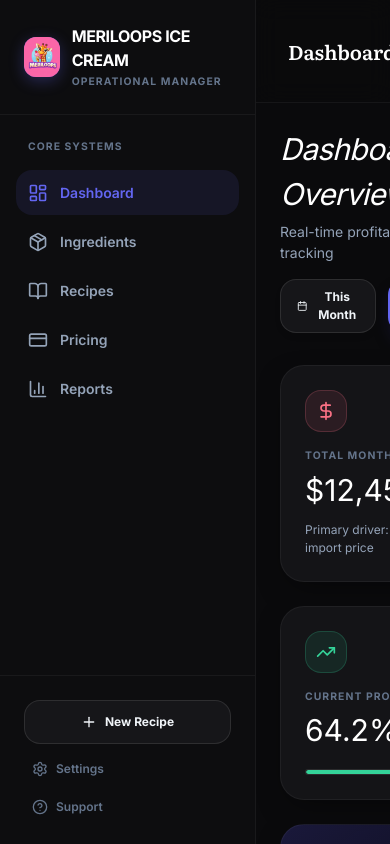
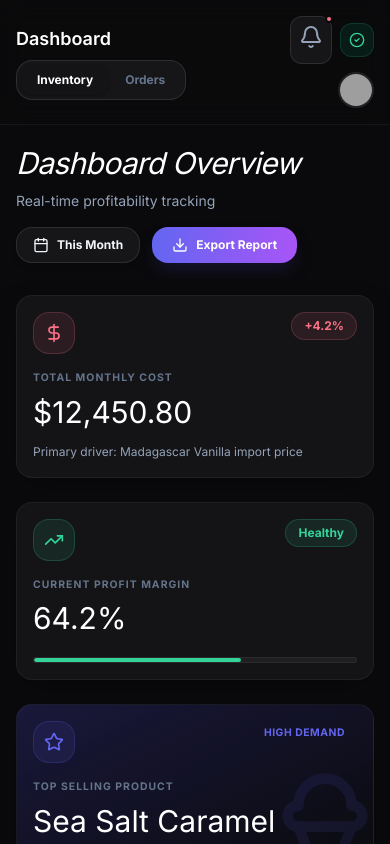
Before and after one commit to leoreyes07/heladeria-meriloops-clc, a React (Vite) app: page / in a window 390 px wide. Built offline with nearby package versions, Linux system fonts and the light colour scheme; grey boxes are pictures that could not be loaded.

Commit message:
fix(ui): correct light mode colors and add mobile media queries

```diff
--- a/src/index.css
+++ b/src/index.css
@@ -1,6 +1,6 @@
 :root {
   --font-sans: 'Inter', -apple-system, BlinkMacSystemFont, 'Segoe UI', Roboto, sans-serif;
-  --font-headline: 'Literata', Georgia, serif;
+  --font-headline: 'Outfit', var(--font-sans);
 
   /* Color Palette */
   --color-surface-canvas: #0A0A0C;
@@ -94,6 +94,31 @@
   background: linear-gradient(to bottom right, #e0e7ff, #f3e8ff) !important;
   color: var(--color-text-bright) !important;
   border-color: #c7d2fe !important;
+}
+
+.theme-light .topbar {
+  background: rgba(248, 250, 252, 0.8);
+}
+
+.theme-light .topbar-title,
+.theme-light .topbar-search-input,
+.theme-light .topbar-notifications-title,
+.theme-light .topbar-notification-item-title,
+.theme-light .topbar-subnav-btn.active {
+  color: var(--color-text-bright) !important;
+}
+
+.theme-light .sidebar-nav-item:hover,
+.theme-light .sidebar-new-recipe-btn:hover,
+.theme-light .topbar-bell-btn:hover {
+  background-color: rgba(0, 0, 0, 0.05);
+  color: var(--color-text-bright);
+}
+
+.theme-light .dashboard-btn:hover,
+.theme-light .action-btn-secondary:hover,
+.theme-light .table-link:hover {
+  background-color: rgba(0, 0, 0, 0.05);
 }
 
 /* Global Reset & Base */
@@ -245,12 +270,44 @@ img {
 
 /* Sidebar */
 .sidebar {
-  width: 256px;
+  position: fixed;
+  top: 0;
+  left: 0;
+  height: 100vh;
+  width: 280px;
   background-color: var(--color-surface-sidebar);
   border-right: 1px solid var(--color-border-subtle);
   display: flex;
   flex-direction: column;
   flex-shrink: 0;
+  z-index: 50;
+  transform: translateX(-100%);
+  transition: transform 0.3s ease;
+}
+
+.sidebar.open {
+  transform: translateX(0);
+}
+
+.sidebar-mobile-overlay {
+  position: fixed;
+  inset: 0;
+  background-color: rgba(0, 0, 0, 0.5);
+  backdrop-filter: blur(2px);
+  z-index: 45;
+  transition: opacity 0.3s ease;
+}
+
+@media (min-width: 1024px) {
+  .sidebar {
+    position: relative;
+    width: 256px;
+    transform: translateX(0);
+    z-index: 10;
+  }
+  .sidebar-mobile-overlay {
+    display: none;
+  }
 }
 
 .sidebar-brand-header {
@@ -396,12 +453,11 @@ img {
   height: 1rem;
 }
 
-/* TopBar */
 .topbar {
   display: flex;
   justify-content: space-between;
   align-items: center;
-  padding: 1.5rem 2rem;
+  padding: 1rem;
   background: rgba(10, 10, 12, 0.8);
   backdrop-filter: blur(12px);
   border-bottom: 1px solid var(--color-border-subtle);
@@ -409,18 +465,52 @@ img {
   top: 0;
   z-index: 40;
 }
+@media (min-width: 640px) {
+  .topbar { padding: 1.5rem 2rem; }
+}
 
 .topbar-left {
   display: flex;
   align-items: center;
-  gap: 2rem;
+  gap: 0.5rem;
+  flex-wrap: wrap;
+}
+@media (min-width: 640px) {
+  .topbar-left { gap: 2rem; flex-wrap: nowrap; }
+}
+
+.topbar-menu-btn {
+  display: flex;
+  align-items: center;
+  justify-content: center;
+  padding: 0.5rem;
+  background-color: var(--color-surface-input);
+  border: 1px solid var(--color-border-default);
+  border-radius: var(--radius-lg);
+  color: var(--color-text-muted);
+  transition: all 0.2s ease;
+}
+.topbar-menu-btn:hover {
+  background-color: rgba(255, 255, 255, 0.05);
+  color: white;
+}
+.theme-light .topbar-menu-btn:hover {
+  background-color: rgba(0, 0, 0, 0.05);
+  color: var(--color-text-bright);
+}
+
+@media (min-width: 1024px) {
+  .topbar-menu-btn { display: none; }
 }
 
 .topbar-title {
   font-family: var(--font-headline);
-  font-size: 1.25rem;
+  font-size: 1.125rem;
   font-weight: 600;
   color: white;
+}
+@media (min-width: 640px) {
+  .topbar-title { font-size: 1.25rem; }
 }
 
 .topbar-subnav {
@@ -453,12 +543,21 @@ img {
 .topbar-right {
   display: flex;
   align-items: center;
-  gap: 1rem;
+  gap: 0.5rem;
+  flex-wrap: wrap;
+  justify-content: flex-end;
+}
+@media (min-width: 640px) {
+  .topbar-right { gap: 1rem; flex-wrap: nowrap; }
 }
 
 .topbar-search-container {
   position: relative;
   width: 250px;
+  display: none;
+}
+@media (min-width: 1024px) {
+  .topbar-search-container { display: block; }
 }
 
 .topbar-search-icon {
@@ -588,7 +687,7 @@ img {
   display: flex;
   align-items: center;
   gap: 0.5rem;
-  padding: 0.5rem 1rem;
+  padding: 0.5rem;
   background-color: rgba(16, 185, 129, 0.1);
   border: 1px solid rgba(16, 185, 129, 0.2);
   border-radius: var(--radius-lg);
@@ -596,6 +695,11 @@ img {
   font-weight: 700;
   color: var(--color-emerald-accent);
   transition: all 0.2s ease;
+}
+.topbar-sync-btn span { display: none; }
+@media (min-width: 480px) {
+  .topbar-sync-btn { padding: 0.5rem 1rem; }
+  .topbar-sync-btn span { display: inline; }
 }
 
 .topbar-sync-btn:hover:not(:disabled) {
@@ -642,10 +746,13 @@ img {
 
 /* Views Common */
 .view-container, .dashboard-container {
-  padding: 1.5rem;
+  padding: 1rem;
   max-width: 1280px;
   margin: 0 auto;
   width: 100%;
+}
+@media (min-width: 640px) {
+  .view-container, .dashboard-container { padding: 1.5rem; }
 }
 
 .view-header, .dashboard-header {
@@ -792,14 +899,20 @@ img {
 .dashboard-card, .stat-card {
   background-color: var(--color-surface-panel);
   border: 1px solid var(--color-border-subtle);
-  padding: 1.5rem;
-  border-radius: var(--radius-2xl);
+  padding: 1rem;
+  border-radius: var(--radius-xl);
   box-shadow: var(--shadow-card);
   position: relative;
   overflow: hidden;
   transition: all 0.2s ease;
   display: flex;
   flex-direction: column;
+}
+@media (min-width: 640px) {
+  .dashboard-card, .stat-card {
+    padding: 1.5rem;
+    border-radius: var(--radius-2xl);
+  }
 }
 
 .dashboard-grid.top-metrics > .dashboard-card {
```
